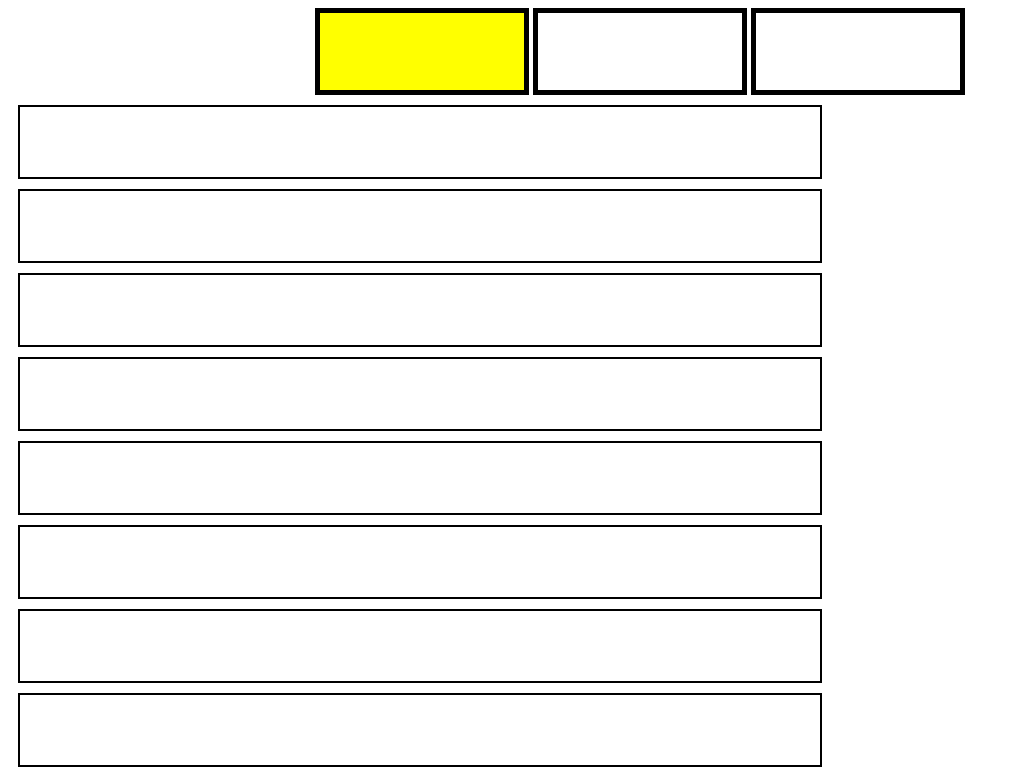
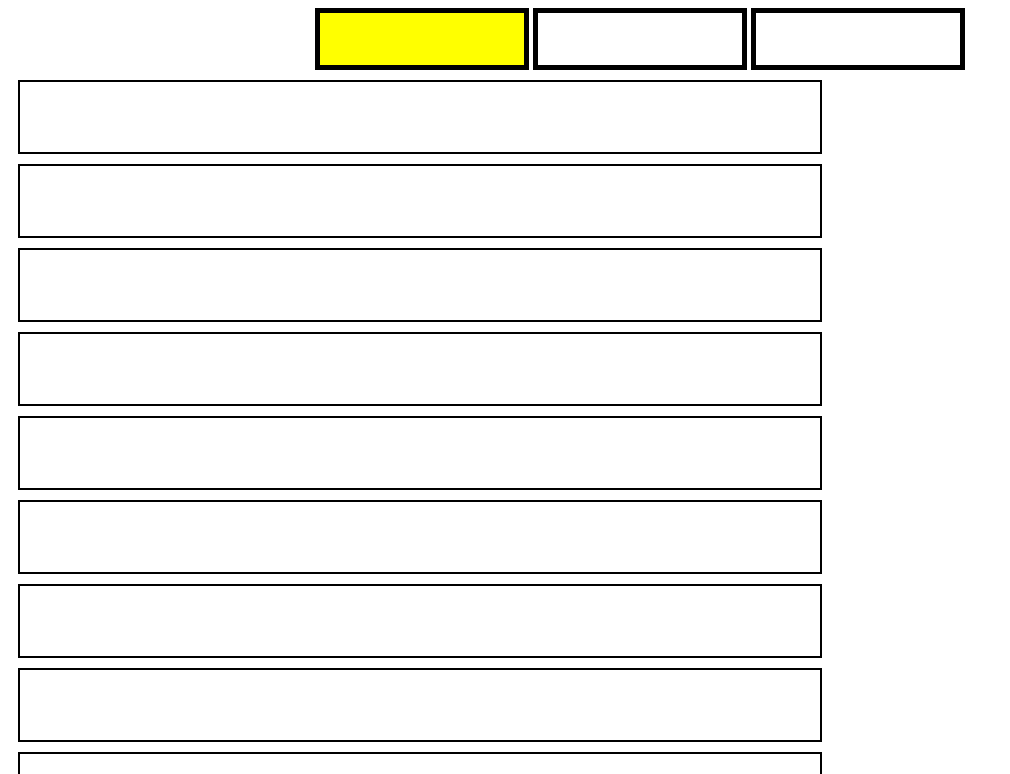
Before and after one commit to jmbharish-ai/Color-Line, a plain HTML site: page index.html in a window 1280 px wide. Shown: the top 774 px of the page, without its empty margins (0-1010 px from the left). Drawn offline with Linux system fonts and the light colour scheme.

Commit message:
Update index.html

```diff
--- a/index.html
+++ b/index.html
@@ -9,9 +9,9 @@
                 text-align: center;
             }
             input{
-                width: 200px; height: 75px;
+                width: 200px; height: 50px;
                 background-color: white; color: black;
-                text-align: center; font-size: 50px; font-family: Arial, Helvetica, sans-serif;
+                text-align: center; font-size: 45px; font-family: Arial, Helvetica, sans-serif;
                 border: 5px solid black; border-radius: 0px;
             }
             label{
```
